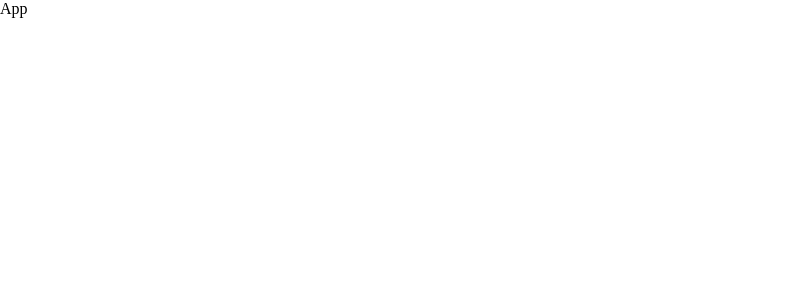
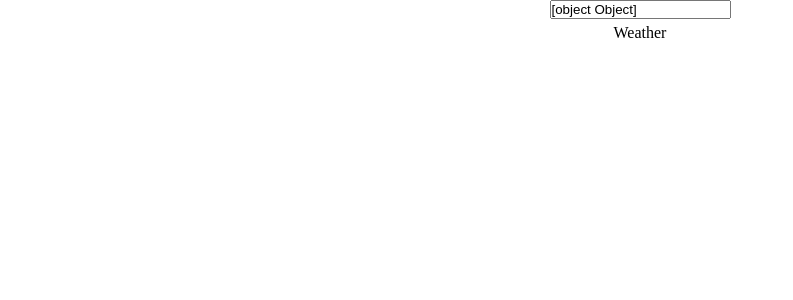
Before and after one commit to merupeshpradhan/Weather-App, a React (Vite) app: page / in a window 1280 px wide. Shown: the top 300 px of the page, without its empty margins (0-793 px from the left). Built offline with nearby package versions, Linux system fonts and the light colour scheme.

Commit message:
Add Weather and Search components to the Weather App

```diff
--- a/src/App.jsx
+++ b/src/App.jsx
@@ -1,9 +1,11 @@
-import React from 'react'
+import Weather from "./components/weather-app/weather";
 
 function App() {
   return (
-    <div>App</div>
-  )
+    <div>
+      <Weather />
+    </div>
+  );
 }
 
-export default App
+export default App;
--- /dev/null
+++ b/src/components/weather-app/search/index.jsx
@@ -0,0 +1,14 @@
+export default function Search(search, setSearch) {
+  return (
+    <div>
+      <input
+        type="text"
+        className="city-search"
+        placeholder="Enter City Name"
+        name="text"
+        value={search}
+        onChange={(event) => setSearch(event.target.value)}
+      />
+    </div>
+  );
+}
--- /dev/null
+++ b/src/components/weather-app/weather/index.jsx
@@ -0,0 +1,17 @@
+import Search from "../search";
+
+export default function Weather() {
+  return (
+    <div
+      style={{
+        display: "flex",
+        flexDirection: "column",
+        alignItems: "center",
+        gap: "5px",
+      }}
+    >
+      <Search />
+      Weather
+    </div>
+  );
+}
```
